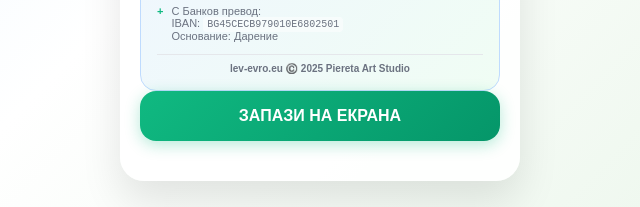
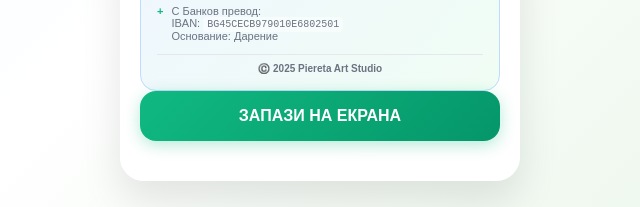
Before and after one commit to Piereta/lev-evro, a plain HTML site: page docs/index.html in a window 1280 px wide. Shown: the part 590-797 px from the top of the page, 320-960 px from the left. Drawn offline with Linux system fonts and the light colour scheme.

Commit message:
Add files via upload

```diff
--- a/docs/index.html
+++ b/docs/index.html
@@ -305,7 +305,7 @@
                 <span>С Банков превод:<br>IBAN: <span class="iban-style">BG45CECB979010E6802501</span><br>Основание: Дарение</span>
             </div>
 
-            <p class="copyright">lev-evro.eu ©️ 2025 Piereta Art Studio</p>
+            <p class="copyright">©️ 2025 Piereta Art Studio</p>
         </div>
 
         <button class="install-btn" onclick="showInstructions()">ЗАПАЗИ НА ЕКРАНА</button>
```
